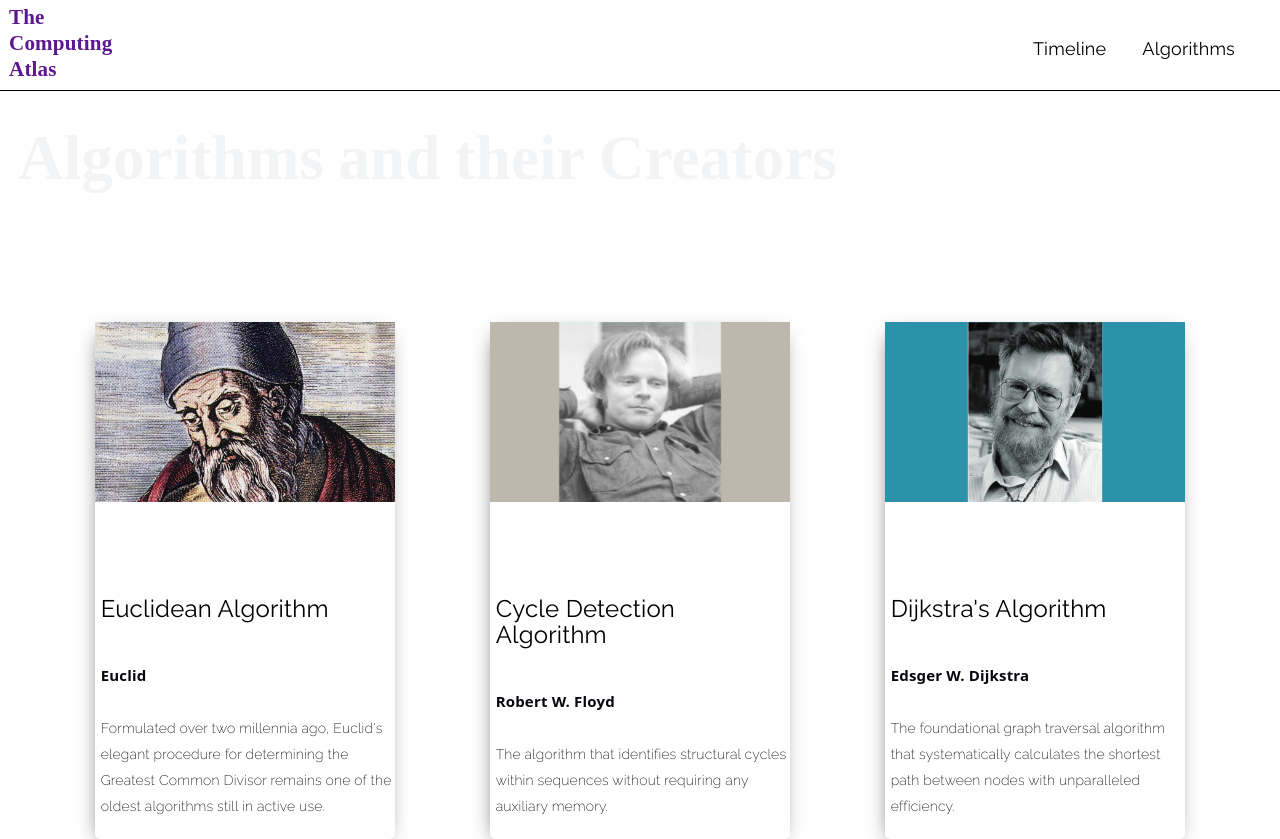
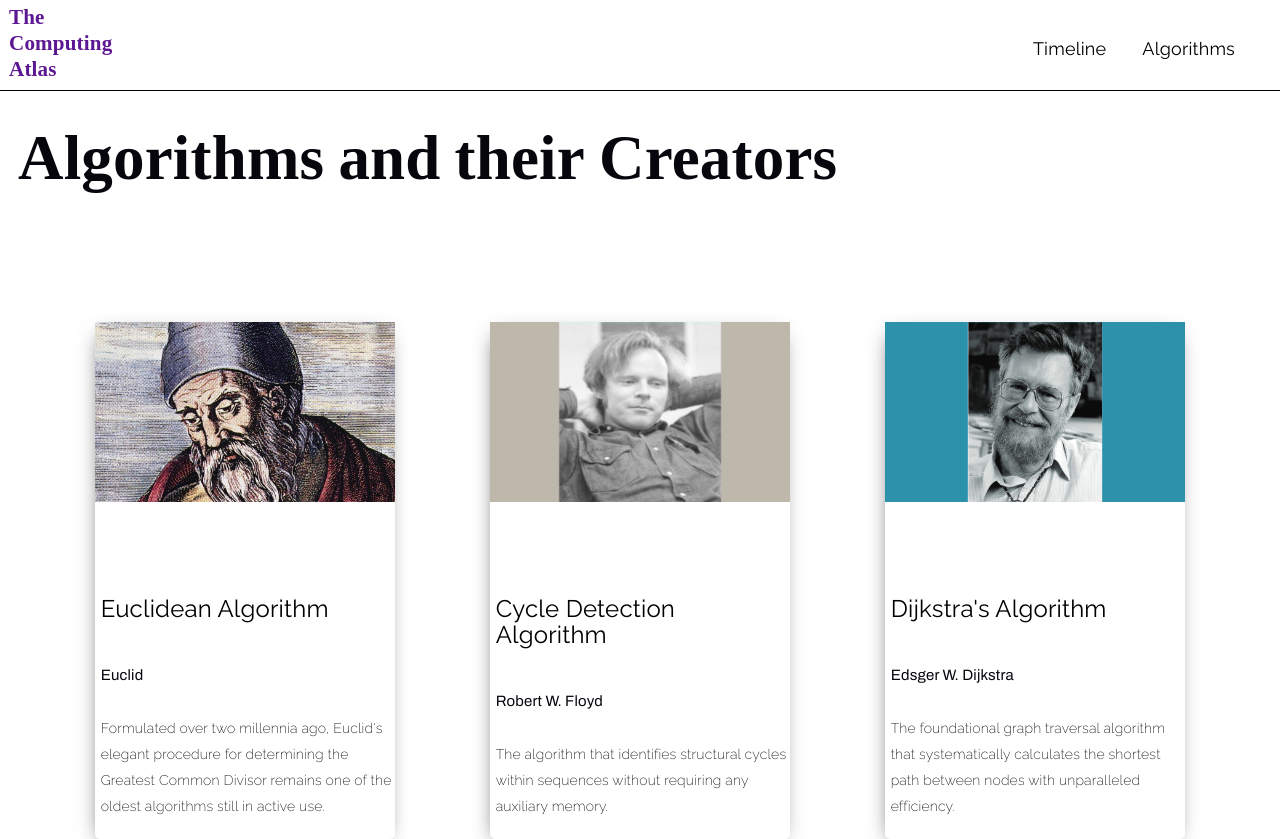
Before and after one commit to Haris270/computing-atlas, a React (Vite) app: page /algorithm in a window 1280 px wide. Built offline with nearby package versions, Linux system fonts and the light colour scheme.

Commit message:
styling: modify page styling

```diff
--- a/src/index.css
+++ b/src/index.css
@@ -341,6 +341,12 @@ body {
 
 }
 
+.algo-heading{
+  font-family: "Noto Naskh Arabic", serif;
+  color:#08060d;
+  font-size: 3.5rem;
+}
+
 .timeline-sect{
   padding-top: 4rem;
 }
@@ -542,6 +548,7 @@ body {
 }
 
 .algo-description h3{
+  font-family: "Archivo", sans-serif;
   font-size: 15px;
   color: #08060d;
 }
--- a/src/pages/Algorithms.tsx
+++ b/src/pages/Algorithms.tsx
@@ -8,7 +8,7 @@ function Algorithms(){
             <section className="algorithm-sect">
                 <section className="page-top">
                 {/* <h6>Last Updated: August 3rd 2026</h6> */}
-                <h1 className="page-heading all-text"> Algorithms and their Creators</h1>
+                <h1 className="algo-heading all-text"> Algorithms and their Creators</h1>
                 </section>
                 <section className="all-algo-sect">
                 {algorithm.map((card) => (
```
